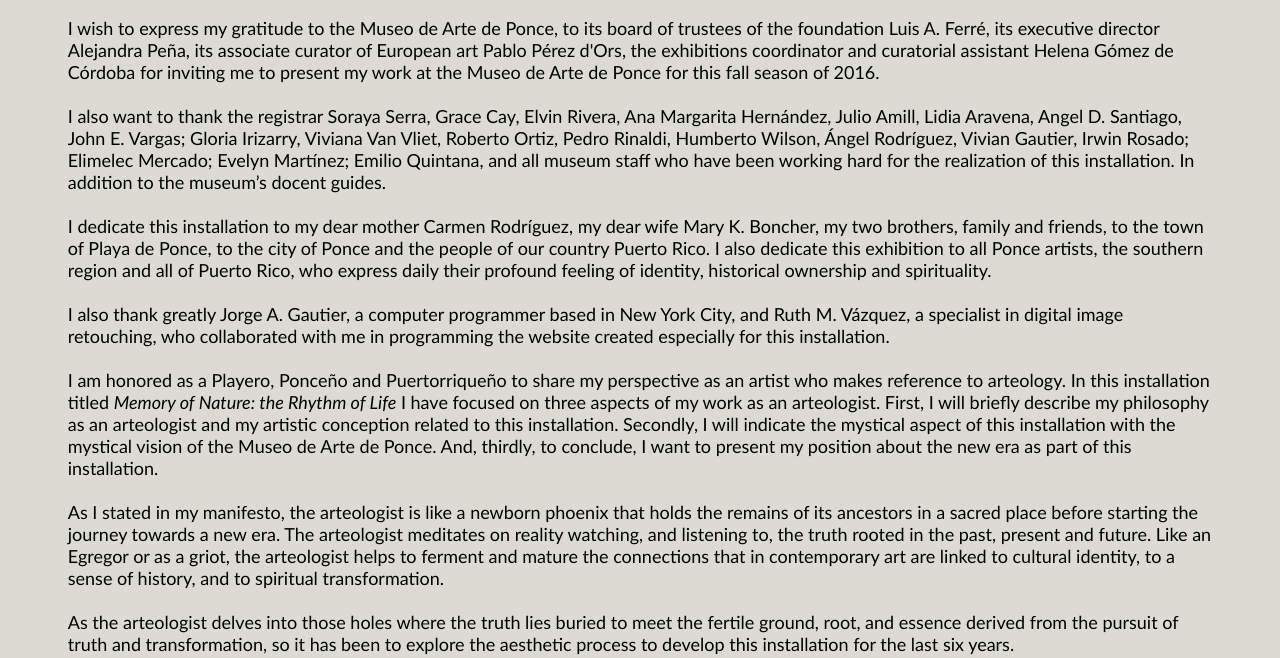
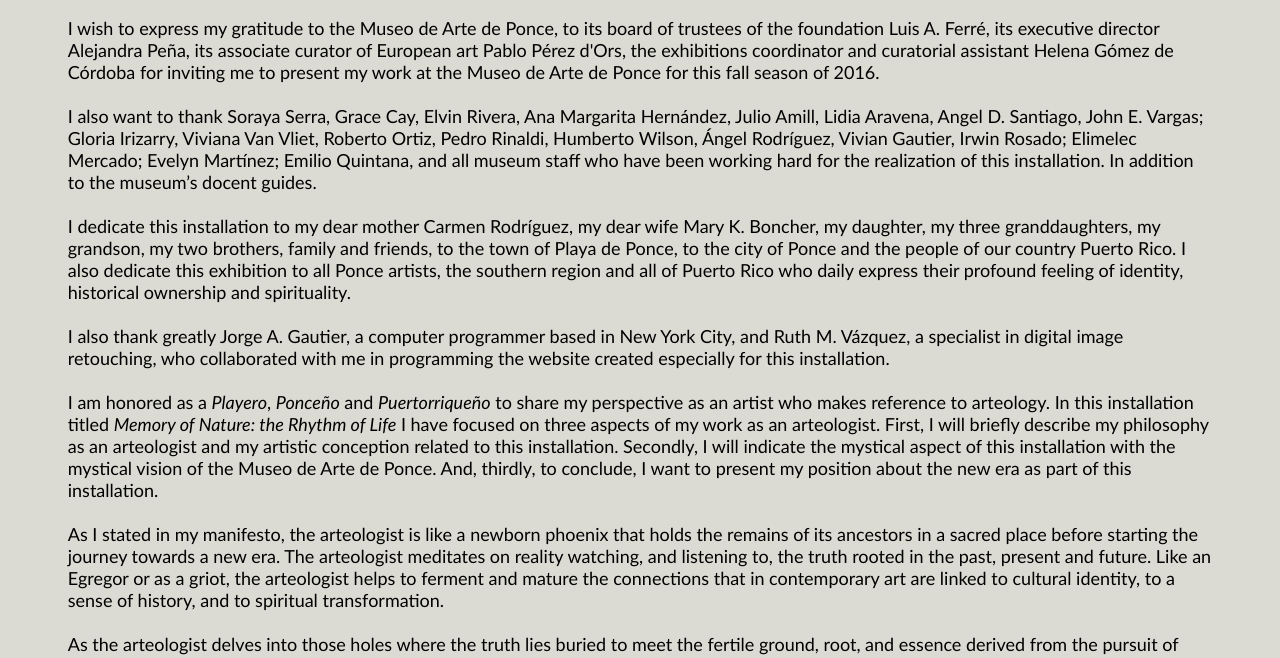
Before and after one commit to ritmodelavida/ritmodelavida.github.io, a plain HTML site: page memnat_intro_en.html in a window 1280 px wide. Shown: the part 131-789 px from the top of the page. Drawn offline with Linux system fonts and the light colour scheme.

Commit message:
updated intro

```diff
--- a/memnat_intro_en.html
+++ b/memnat_intro_en.html
@@ -37,12 +37,13 @@ I wish to express my gratitude to the Museo de Arte de Ponce, to its board of tr
   </p>
 <p class="p8"><br></p>
 <p class="p8">
-I also want to thank the registrar Soraya Serra, Grace Cay, Elvin Rivera, Ana Margarita Hernández, Julio Amill, Lidia Aravena, Angel D. Santiago, John E. Vargas; Gloria Irizarry, Viviana Van Vliet, Roberto Ortiz, Pedro Rinaldi, Humberto Wilson, Ángel Rodríguez, Vivian Gautier, Irwin Rosado; Elimelec Mercado; Evelyn Martínez; Emilio Quintana, and all museum staff who have been working hard for the realization of this installation. In addition to the museum’s docent guides.
+I also want to thank Soraya Serra, Grace Cay, Elvin Rivera, Ana Margarita Hernández, Julio Amill, Lidia Aravena, Angel D. Santiago, John E. Vargas; Gloria Irizarry, Viviana Van Vliet, Roberto Ortiz, Pedro Rinaldi, Humberto Wilson, Ángel Rodríguez, Vivian Gautier, Irwin Rosado; Elimelec Mercado; Evelyn Martínez; Emilio Quintana, and all museum staff who have been working hard for the realization of this installation. In addition to the museum’s docent guides.
   </p>
 <p class="p8"><br></p>
 <p class="p8">
 
-I dedicate this installation to my dear mother Carmen Rodríguez, my dear wife Mary K. Boncher, my two brothers, family and friends, to the town of Playa de Ponce, to the city of Ponce and the people of our country Puerto Rico. I also dedicate this exhibition to all Ponce artists, the southern region and all of Puerto Rico, who express daily their profound feeling of identity, historical ownership and spirituality.
+I dedicate this installation to my dear mother Carmen Rodríguez, my dear wife Mary K. Boncher, my daughter, my three  granddaughters, my grandson, my two brothers, family and friends, to the town of Playa de Ponce, to the city of Ponce and the people of our country Puerto Rico. I also dedicate this exhibition to all Ponce artists, the southern region and all of Puerto Rico who daily express their profound feeling of identity, historical ownership and spirituality.
+
   </p>
 <p class="p8"><br></p>
 <p class="p8">
@@ -52,7 +53,7 @@ I also thank greatly Jorge A. Gautier, a computer programmer based in New York C
 <p class="p8"><br></p>
 <p class="p8">
 
-I am honored as a Playero, Ponceño and Puertorriqueño to share my perspective as an artist who makes reference to arteology. In this installation titled <i>Memory of Nature: the Rhythm of Life</i> I have focused on three aspects of my work as an arteologist. First, I will briefly describe my philosophy as an arteologist and my artistic conception related to this installation. Secondly, I will indicate the mystical aspect of this installation with the mystical vision of the Museo de Arte de Ponce. And, thirdly, to conclude, I want to present my position about the new era as part of this installation.
+I am honored as a <i>Playero</i>, <i>Ponceño</i> and <i>Puertorriqueño</i> to share my perspective as an artist who makes reference to arteology. In this installation titled <i>Memory of Nature: the Rhythm of Life</i> I have focused on three aspects of my work as an arteologist. First, I will briefly describe my philosophy as an arteologist and my artistic conception related to this installation. Secondly, I will indicate the mystical aspect of this installation with the mystical vision of the Museo de Arte de Ponce. And, thirdly, to conclude, I want to present my position about the new era as part of this installation.
   </p>
 <p class="p8"><br></p>
 <p class="p8">
@@ -72,7 +73,7 @@ As the arteologist delves into those holes where the truth lies buried to meet t
 <p class="p8"><br></p>
 <p class="p8">
 
-In this installation, I respond to the Caribbean sunlight entering the Museo de Arte de Ponce through the sixth skylight designed by architect Edward Durell Stone. The influence of the vibration energy of sunlight affects us every 24 minutes. This is the same energy vibration in every part of the world. Besides, this energy cannot be created or destroyed. This same sunlight is projected onto the multimedia assemblage at the center of the installation. The book in this assembly shows two tablets connected to the internet and the website <a href="http://ritmodelavida.github.io">http://ritmodelavida.github.io</a>, which I designed exclusively for this installation. The book is supported by a metal frame anchored to a circular floor painting. This website allows us to interact with the symbols of the <i>tattwas</i>, which are represented by the frequency clocks programmed for sunrise in Ponce, Puerto Rico.
+In this installation, I respond to the Caribbean sunlight entering the Museo de Arte de Ponce through the sixth skylight designed by architect Edward Durell Stone. The influence of the vibration energy of sunlight affects us every 24 minutes. This is the same energy vibration in every part of the world. Besides, this energy cannot be created or destroyed. This same sunlight is projected onto the multimedia assemblage at the center of the installation. The book in this assembly shows two tablets connected to the internet and the website <a href="http://ritmodelavida.github.io">http://ritmodelavida.github.io</a> , which I designed exclusively for this installation. The book is supported by a metal frame anchored to a circular floor painting. This website allows us to interact with the symbols of the <i>tattwas</i>, which are represented by the frequency clocks programmed for sunrise in Ponce, Puerto Rico.
   </p>
 <p class="p8"><br></p>
 <p class="p8">
```
Also changed, not shown: memnat_intro_es.html (+3 -3 lines).
